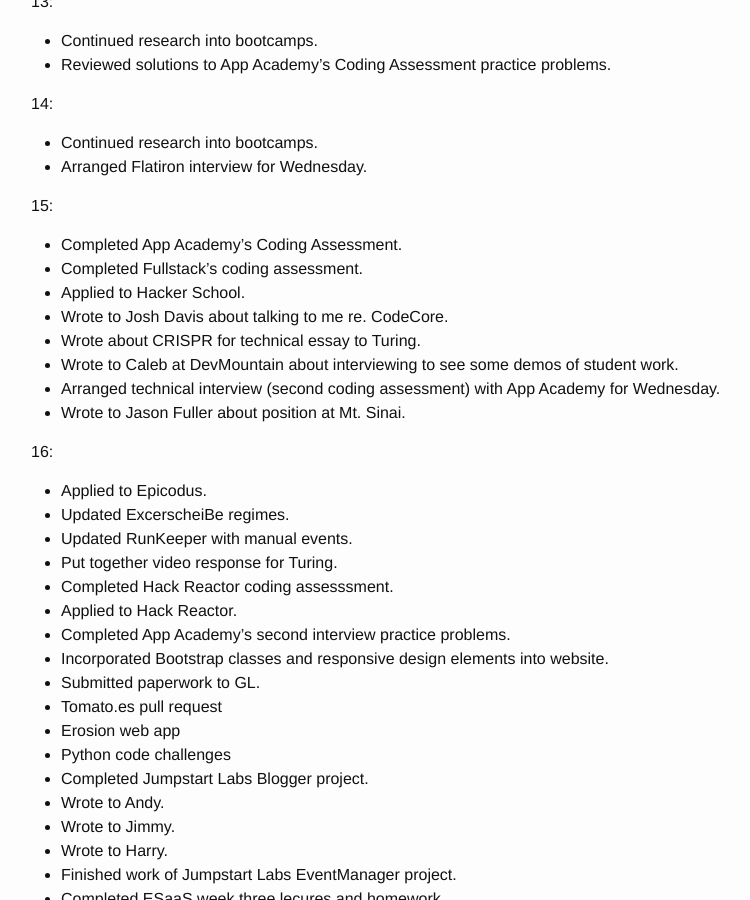
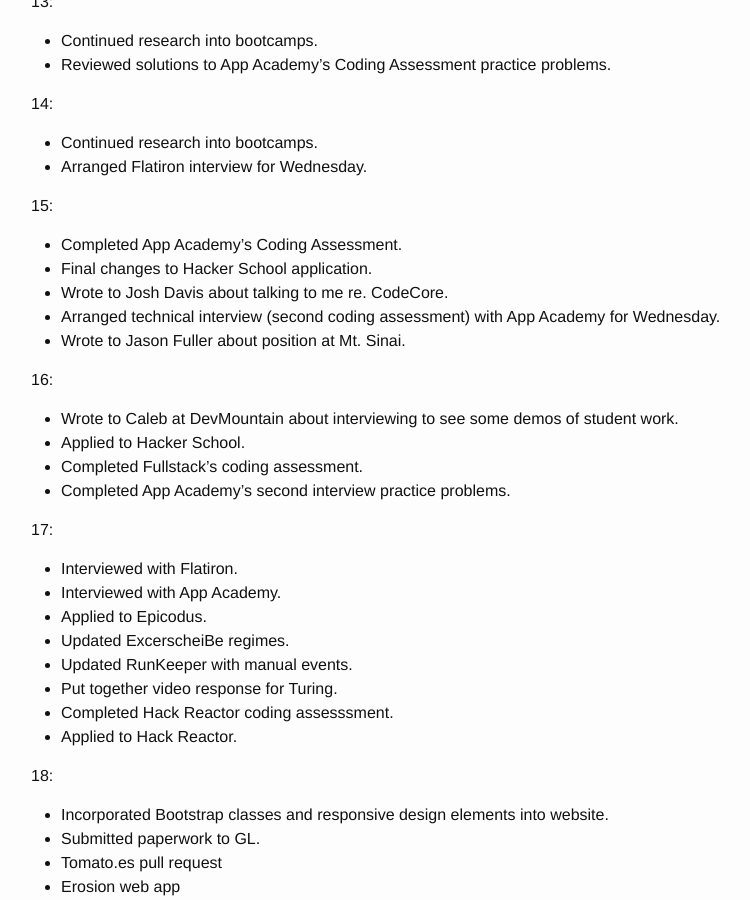
Before and after one commit to roccaturi/roccaturi.github.io, a Jekyll site: the page built from _posts/2014-12-01-journal.md, in a window 1280 px wide and 900 px high, scrolled down 870 px. Shown: the whole window, without its empty margins (239-989 px from the left). Built offline with Jekyll 4.4.1, drawn with Linux system fonts in a browser that asks for light colours; Markdown is read by kramdown in place of the engine named in the settings.

Commit message:
Updated Dec entry.

```diff
--- a/_posts/2014-12-01-journal.md
+++ b/_posts/2014-12-01-journal.md
@@ -41,22 +41,28 @@ categories: journal
 
 15:
 * Completed App Academy's Coding Assessment.
-* Completed Fullstack's coding assessment.
-+ Applied to Hacker School.
+* Final changes to Hacker School application.
 * Wrote to Josh Davis about talking to me re. CodeCore.
-+ Wrote about CRISPR for technical essay to Turing.
-* Wrote to Caleb at DevMountain about interviewing to see some demos of student work.
 * Arranged technical interview (second coding assessment) with App Academy for Wednesday.
 * Wrote to Jason Fuller about position at Mt. Sinai.
 
 16:
+* Wrote to Caleb at DevMountain about interviewing to see some demos of student work.
+* Applied to Hacker School.
+* Completed Fullstack's coding assessment.
+* Completed App Academy's second interview practice problems.
+
+17:
++ Interviewed with Flatiron.
++ Interviewed with App Academy.
 + Applied to Epicodus.
 + Updated ExcerscheiBe regimes.
 + Updated RunKeeper with manual events.
 + Put together video response for Turing.
 + Completed Hack Reactor coding assesssment.
 + Applied to Hack Reactor.
-+ Completed App Academy's second interview practice problems.
+
+18:
 + Incorporated Bootstrap classes and responsive design elements into website.
 + Submitted paperwork to GL.
 + Tomato.es pull request
```
